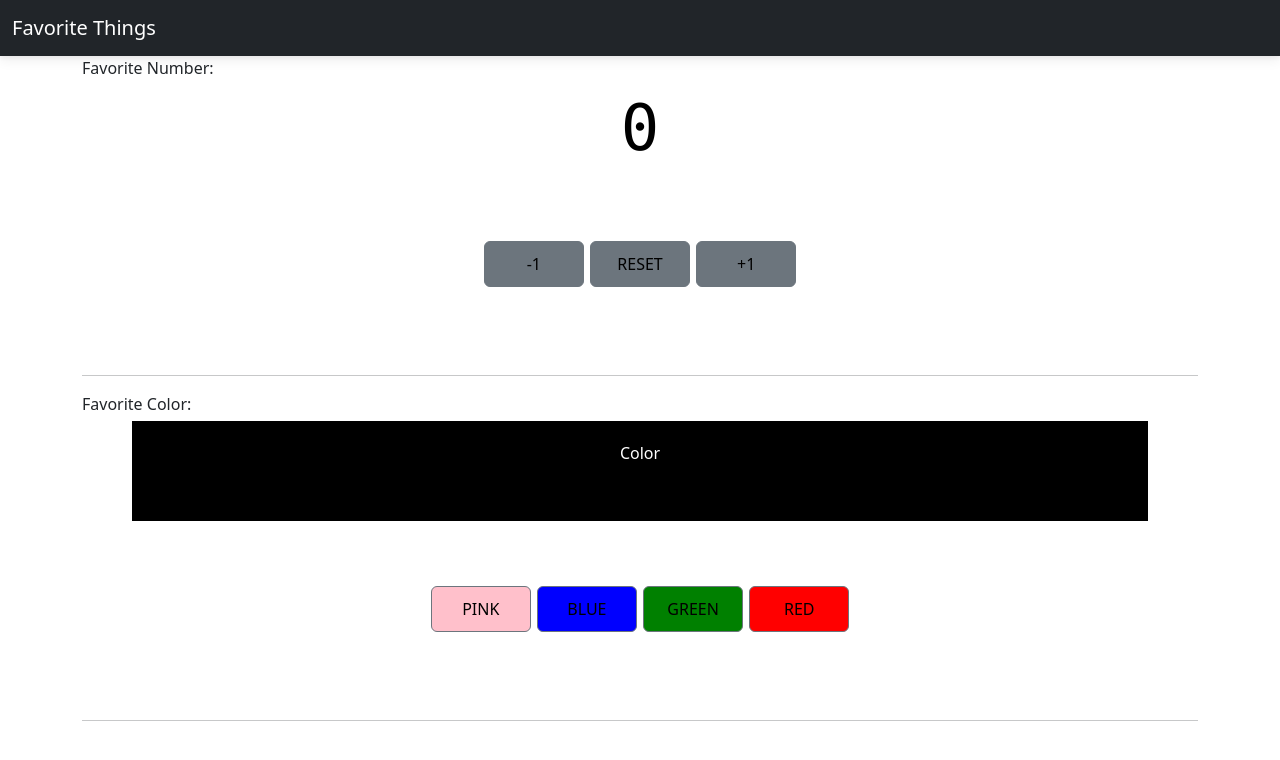
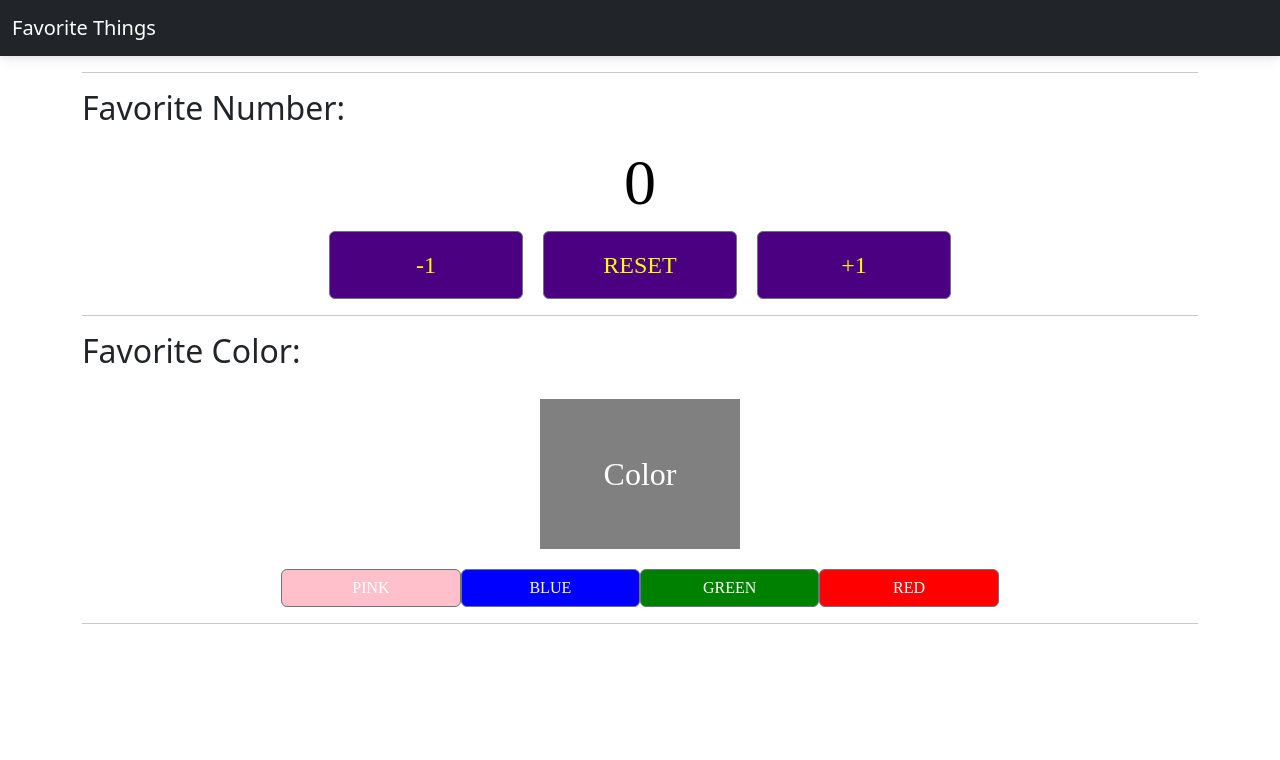
Before and after one commit to rhit-calviem/CSSE280, a plain HTML site: page HW1 - favorite Homework/public/index.html in a window 1280 px wide. Drawn offline with nearby package versions, Linux system fonts and the light colour scheme.

Commit message:
last changes to hw1

```diff
--- a/HW1 - favorite Homework/public/index.html
+++ b/HW1 - favorite Homework/public/index.html
@@ -3,7 +3,7 @@
     <head>
         <meta charset="utf-8">
         <meta http-equiv="X-UA-Compatible" content="IE=edge">
-        <title>Hello Button</title>
+        <title>Favorite Things</title>
         <meta name="description" content="">
         <meta name="viewport" content="width=device-width, initial-scale=1">
         <link rel="icon" type="image/x-icon" href="favicon.ico">
@@ -20,57 +20,32 @@
         </nav>
 
         <div id="mainPage" class="container page-container">
-            <div>Favorite Number:</div>
+            <hr>
+            <h2>Favorite Number:</h2>
             <div id="counterText">0</div>
-            <div class="button-group g-0">
-                <button id="decrementButton" type="button" class="btn btn-secondary mb-2">-1</button>
-                <button id="resetButton" type="button" class="btn btn-secondary mb-2">Reset</button>
-                <button id="incrementButton" type="button" class="btn btn-secondary mb-2">+1</button>
+            <div class="button-group row justify-content-center g-5">
+                <button id="decrementButton" type="button" class="btn btn-secondary col-md-2">-1</button>
+                <button id="resetButton" type="button" class="btn btn-secondary col-md-2">Reset</button>
+                <button id="incrementButton" type="button" class="btn btn-secondary col-md-2">+1</button>
             </div>
-            <!-- <div class="button-group g-0">
-                <div class="row">
-                    <div class="col-md-4">
-                        <button id="decrementButton" type="button" class="btn btn-secondary mb-2">-1</button>
-                    </div>
-                    <div class="col-md-4">
-                        <button id="resetButton" type="button" class="btn btn-secondary mb-2">Reset</button>
-                    </div>
-                    <div class="col-md-4">
-                        <button id="incrementButton" type="button" class="btn btn-secondary mb-2">+1</button>
-                    </div>
-                </div>
-            </div>     -->
 
             <hr>
 
-            <div>Favorite Color:</div>
-            <div id="coloredBox">Color</div>
-            <div class="d-flex justify-content-center align-items-center">
-                <div class="button-group2 g-0">
-                    <button id="pinkButton" type="button" class="btn btn-secondary mb-2">Pink</button>
-                    <button id="blueButton" type="button" class="btn btn-secondary mb-2">Blue</button>
-                    <button id="greenButton" type="button" class="btn btn-secondary mb-2">Green</button>
-                    <button id="redButton" type="button" class="btn btn-secondary mb-2"> Red</button>
+            <h2>Favorite Color:</h2>
+            <div id="ContainerForColor" class="container-fluid">
+                <div class="container d-flex justify-content-center align-items-center">
+                    <div>
+                        <div id="coloredBox">Color</div>
+                    </div>
+                </div>
+                <div class="button-group2 row g-0 px-2 justify-content-center">
+                    <button id="pinkButton" type="button" class="btn btn-secondary col-md-2">Pink</button>
+                    <button id="blueButton" type="button" class="btn btn-secondary col-md-2">Blue</button>
+                    <button id="greenButton" type="button" class="btn btn-secondary col-md-2">Green</button>
+                    <button id="redButton" type="button" class="btn btn-secondary col-md-2"> Red</button>
                 </div>
             </div>
-            <!-- <div class="button-group2 g-0">
-                <div class="row">
-                    <div class="col-md-3">
-                        <button id="pinkButton" type="button" class="btn btn-secondary mb-2">Pink</button>
-                    </div>
-                    <div class="col-md-3">
-                        <button id="blueButton" type="button" class="btn btn-secondary mb-2">Blue</button>
-                    </div>
-                    <div class="col-md-3">
-                        <button id="greenButton" type="button" class="btn btn-secondary mb-2">Green</button>
-                    </div>
-                    <div class="col-md-3">
-                        <button id="redButton" type="button" class="btn btn-secondary mb-2">Red</button>
-                    </div>
-                </div>
-            </div> -->
-
-            <hr>
+        <hr>
 
         </div>
 
--- a/HW1 - favorite Homework/public/styles/main.css
+++ b/HW1 - favorite Homework/public/styles/main.css
@@ -1,36 +1,42 @@
-.body {
-    background:white;
-}
+body {
+    background-color: grey}
 .page_container {
     margin-top: 75px;
 }
-.button-group, .button-group2 {
-    padding: 5vw;
+.button-group {
     text-align: center;
 }
-.button-group > button, .button-group2 > button {
-    font-size: 1em;
-    margin: 1px;
-    padding: 10px;
-    color: black;
-    width: 100px;
+.button-group > button {
+    font-size: 1.5em;
+    background: indigo;
+    padding:15px;
+    color: yellow;
+    margin-left: 10px;
+    margin-right: 10px;
+    font-family:'Times New Roman', Times, serif;
 }
 #counterText {
     color: black;
-    font-family: consolas, arial, sans-serif;
+    font-family: 'Times New Roman', Times, serif;
     font-size: 4em;
     text-align: center;
 }
 #coloredBox {
     text-align: center;
-    background-color: black;
-    padding: 20px;
-    margin-left: 50px;
-    margin-right: 50px;
-    margin-top: 5px;
-    height: 100px;
+    background-color: grey;
+    line-height: 150px;
+    width: 200px;
     color: white;
+    margin: 20px;
+    font-family: 'Times New Roman', Times, serif;
+    font-size: 2em;
 }
+.button-group2 {
+    text-align: center;
+    font-family: 'Times New Roman', Times, serif;
+    font-size: 1.5em;
+}
+
 #pinkButton {
     background-color: pink;
 }
```
